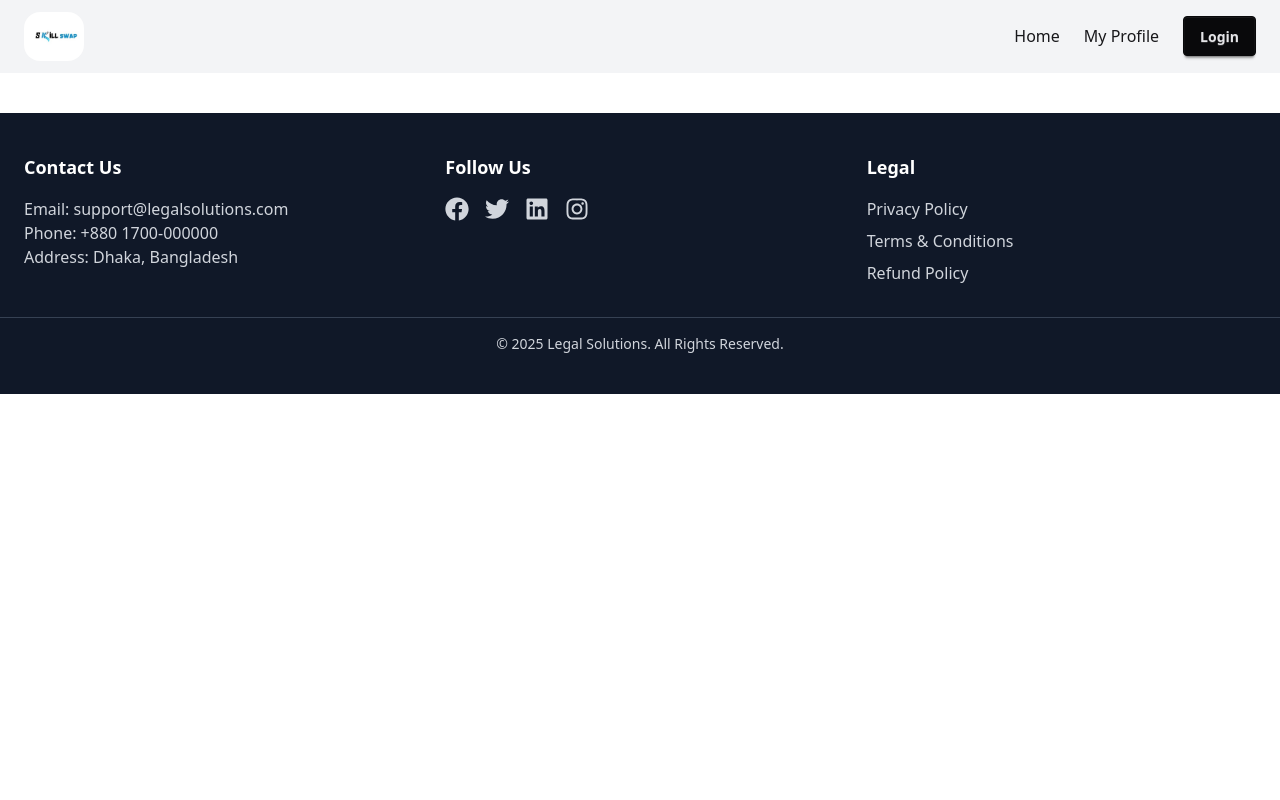
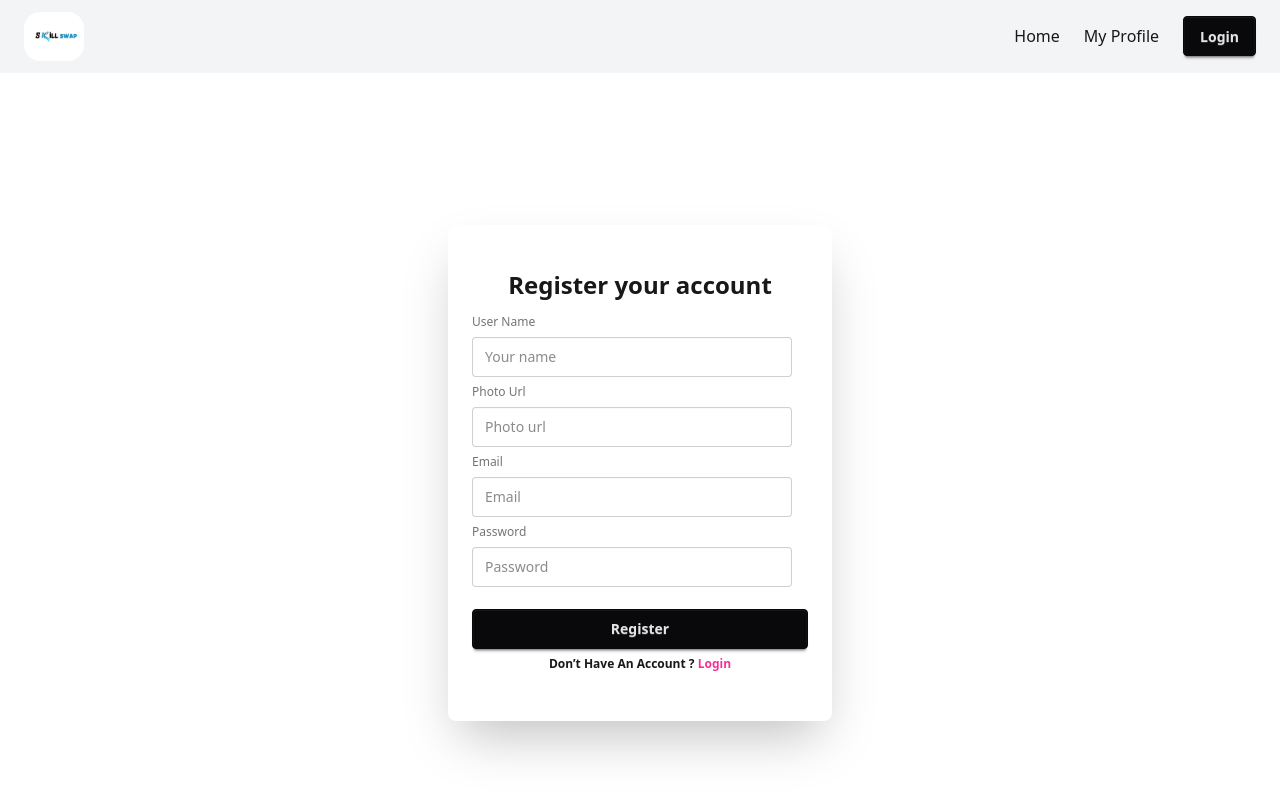
Before and after one commit to Istheaksayem/local-skill-project, a React (Vite) app: page /auth/register in a window 1280 px wide. Shown: the top 800 px of the page. Built offline with nearby package versions, Linux system fonts and the light colour scheme.

Commit message:
added login  and register form

```diff
--- a/src/Pages/Login.jsx
+++ b/src/Pages/Login.jsx
@@ -1,9 +1,37 @@
 import React from 'react';
+import { Link } from 'react-router';
 
 const Login = () => {
     return (
-        <div>
-
+        <div className='flex justify-center min-h-screen items-center'>
+            <div className="card bg-base-100 w-full max-w-sm shrink-0 shadow-2xl py-5">
+                <form className="card-body">
+                    <h2 className='text-2xl font-semibold text-center'>Login your account</h2>
+                    <fieldset className="fieldset">
+                        {/* email */}
+                        <label className="label">Email</label>
+                        <input
+                        type="email"
+                        name='email'
+                        className="input"
+                        placeholder="Email"
+                        required
+                        />
+                        {/* password  */}
+                        <label className="label">Password</label>
+                        <input
+                        type="password"
+                        name='password'
+                        className="input"
+                        placeholder="Password"
+                        required
+                        />
+                        <div><a className="link link-hover">Forgot password?</a></div>
+                        <button type='submit' className="btn btn-neutral mt-4">Login</button>
+                        <p className='text-center font-semibold'>Don’t Have An Account ? <Link className='text-secondary' to="/auth/register">Register</Link></p>
+                    </fieldset>
+                </form>
+            </div>
         </div>
     );
 };
--- a/src/Pages/Register.jsx
+++ b/src/Pages/Register.jsx
@@ -1,9 +1,56 @@
 import React from 'react';
+import { Link } from 'react-router';
+
 
 const Register = () => {
     return (
-        <div>
+        <div className='flex justify-center min-h-screen items-center'>
+            <div className="card bg-base-100 w-full max-w-sm shrink-0 shadow-2xl py-5">
+                <form className="card-body">
+                    <h2 className='text-2xl font-semibold text-center'>Register your account</h2>
+                    <fieldset className="fieldset">
+                        {/* User name  */}
+                        <label className="label">User Name</label>
+                        <input
+                            type="text"
+                            name='name'
+                            className="input"
+                            placeholder="Your name"
+                            required
+                        />
+                        {/* Photo url  */}
+                        <label className="label">Photo Url</label>
+                        <input
+                            type="text"
+                            name='photo'
+                            className="input"
+                            placeholder="Photo url"
+                            required
+                        />
+                        {/* email */}
+                        <label className="label">Email</label>
+                        <input
+                            type="email"
+                            name='email'
+                            className="input"
+                            placeholder="Email"
+                            required
+                        />
+                        {/* password  */}
+                        <label className="label">Password</label>
+                        <input
+                            type="password"
+                            name='password'
+                            className="input"
+                            placeholder="Password"
+                            required
+                        />
 
+                        <button type='submit' className="btn btn-neutral mt-4">Register</button>
+                        <p className='text-center font-semibold'>Don’t Have An Account ? <Link className='text-secondary' to="/auth/login">Login</Link></p>
+                    </fieldset>
+                </form>
+            </div>
         </div>
     );
 };
```
